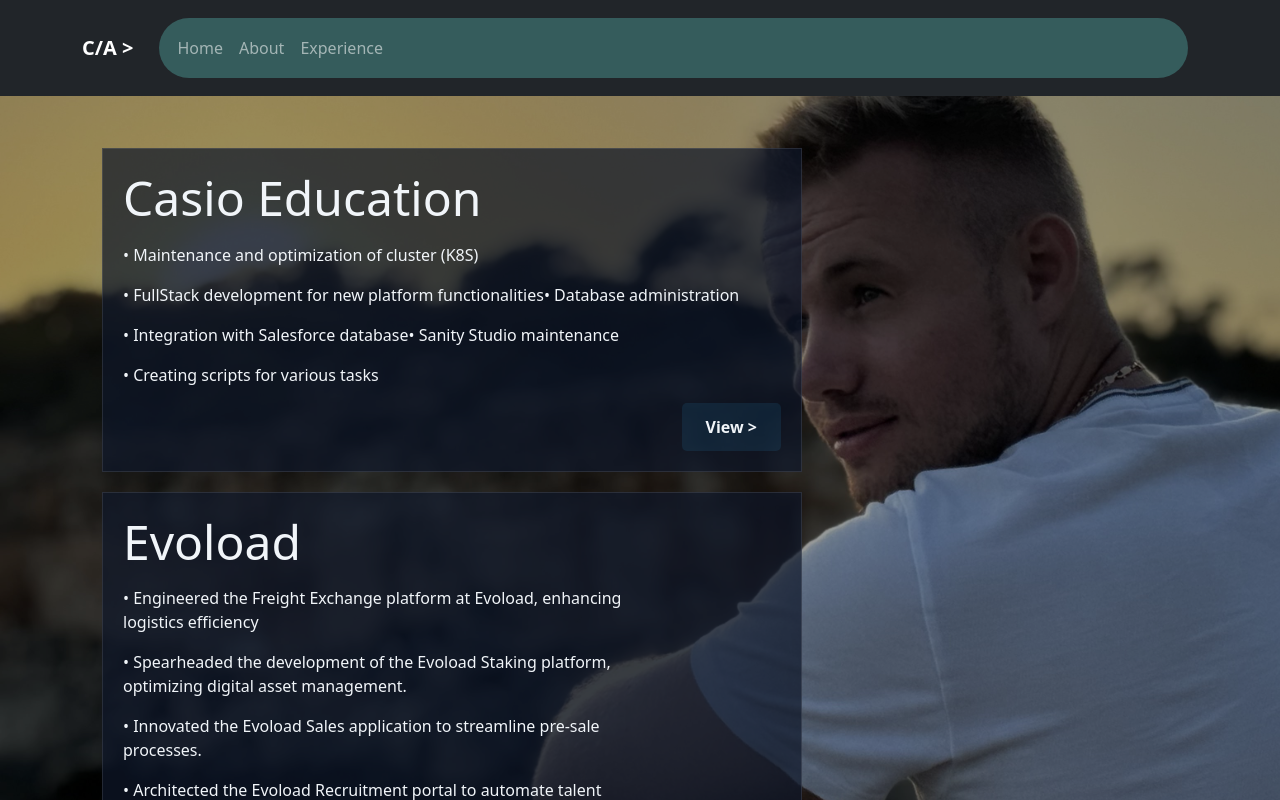
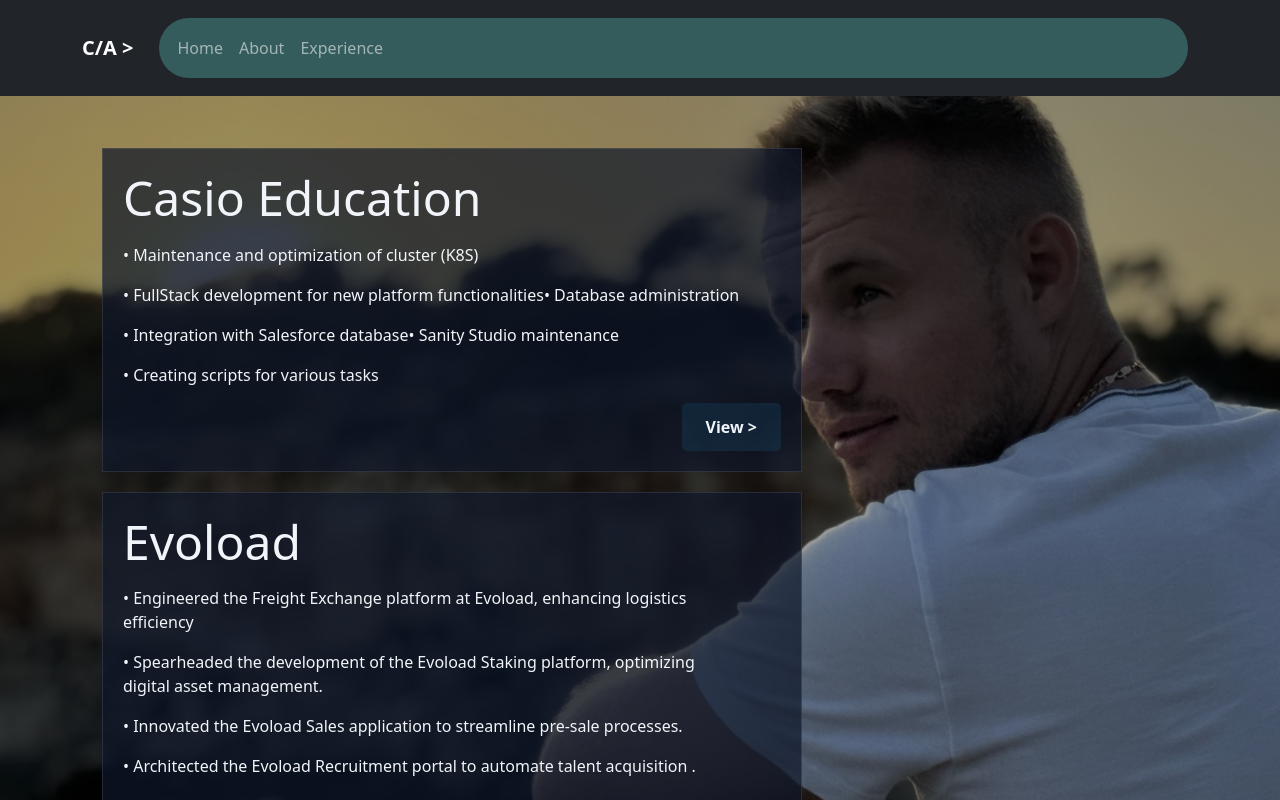
Before and after one commit to alexeic12/react-ts, a React (Vite) app: page /experience in a window 1280 px wide. Shown: the top 800 px of the page. Built offline with nearby package versions, Linux system fonts and the light colour scheme.

Commit message:
polish the resposivness

```diff
--- a/src/pages/About/About.tsx
+++ b/src/pages/About/About.tsx
@@ -51,7 +51,7 @@
         </div>
 
         <div className={styles.buttons}>
-          <button onClick={() => navigate("/projects")}>My Projects</button>
+          <button onClick={() => navigate("/experience")}>My Projects</button>
           <button onClick={() => navigate("/")}>Home</button>
         </div>
       </div>
--- a/src/pages/Home/Home.tsx
+++ b/src/pages/Home/Home.tsx
@@ -14,7 +14,7 @@
           clean code, beautiful design, and continuous learning.
         </p>
         <div className={styles.buttons}>
-          <button onClick={() => navigate("/projects")}>My Projects</button>
+          <button onClick={() => navigate("/experience")}>My Projects</button>
           <button onClick={() => navigate("/about")}>About Me</button>
         </div>
       </div>
--- a/src/pages/Projects/Projects.module.scss
+++ b/src/pages/Projects/Projects.module.scss
@@ -48,10 +48,24 @@
   text-align: left;
   display: inline-flex;
 
+    // Responsive adjustments for phone landscape
+    @include respond-to(mobileLanscape) {
+      font-size: 0.7rem;
+      text-align: left;
+      margin: .3rem;
+      padding: 0;
+    }
+
+    // Responsive adjustments for phone
+    @include respond-to(mobile) {
+      font-size: 0.5rem;
+      text-align: left;
+      margin: .25rem;
+      padding: 0;
+    }
+
   a {
     font-size: 0.75rem;
-    padding-left: 50px;
-    margin-left: 20px;
     color: #38bdf8;
     font-weight: 600;
     text-decoration: solid;
@@ -62,28 +76,31 @@
     }
   }
 
-  .linkWrapper a {
+  .linkWrapper {
+    a {
+      padding-left: 2rem;
     opacity: 0;
     visibility: hidden;
     transition: opacity 0.3s ease;
+
+        // Responsive adjustments for phone landscape
+        @include respond-to(mobileLanscape) {
+          padding: 0;
+        }
+
+        // Responsive adjustments for phone
+        @include respond-to(mobile) {
+          padding: 0;
+        }
+
   }
+}
 
   &:hover .linkWrapper a {
     opacity: 1;
     visibility: visible;
   }
 
-  // Responsive adjustments for phone landscape
-  @include respond-to(mobileLanscape) {
-    font-size: 0.7rem;
-    text-align: left;
-  }
-
-  // Responsive adjustments for phone
-  @include respond-to(mobile) {
-    font-size: 0.5rem;
-    text-align: left;
-  }
 }
 
 .buttons {
```
